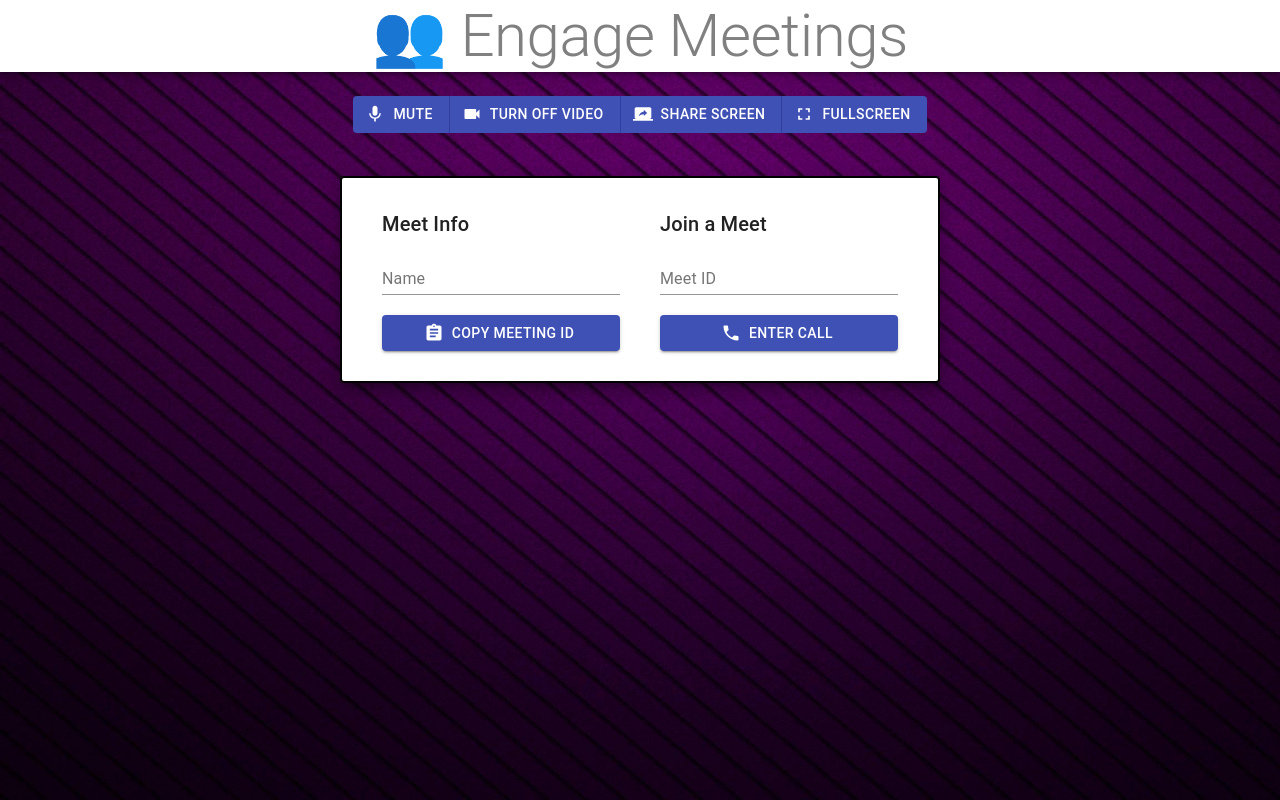
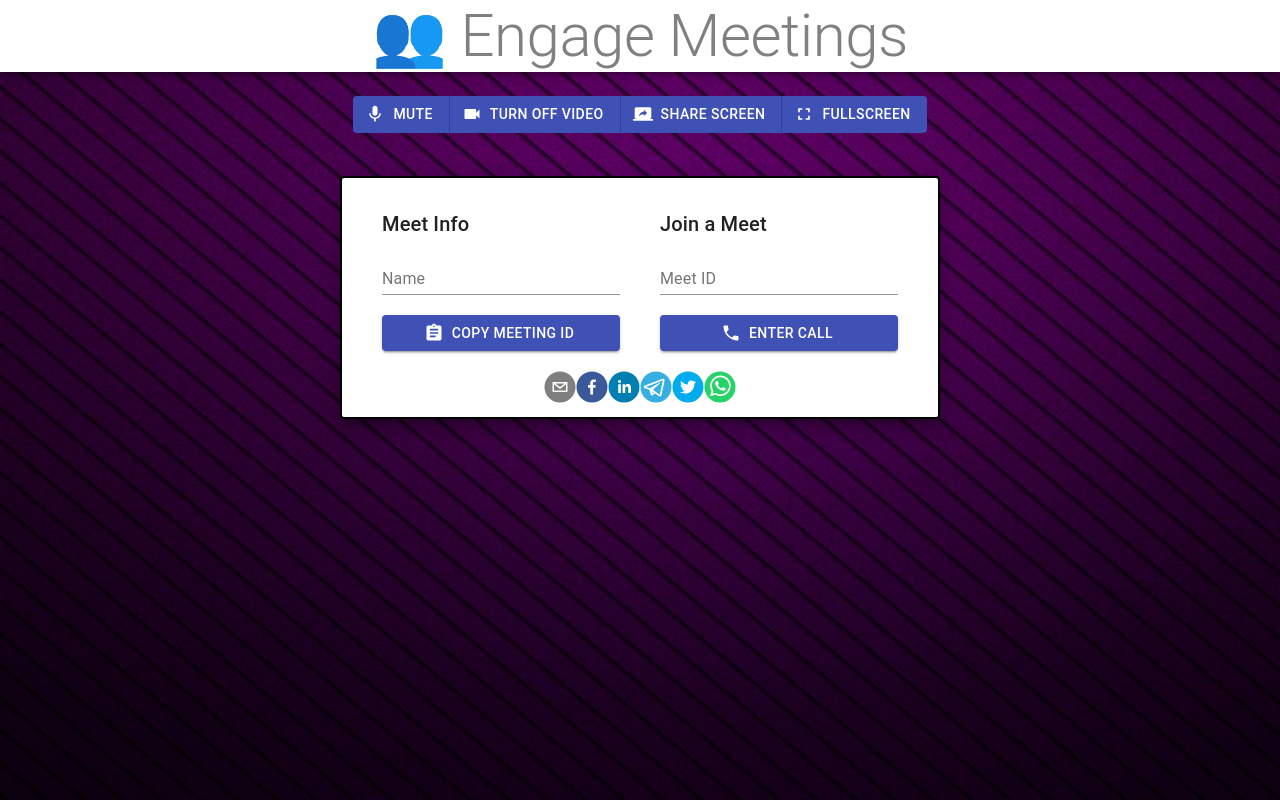
Before and after one commit to Disquita/Engage-Meets, a React (Create React App) app in the folder client/: page / in a window 1280 px wide. Built offline with nearby package versions, Linux system fonts and the light colour scheme; no server answers.

Commit message:
added share link feature

```diff
--- a/client/src/components/Options.jsx
+++ b/client/src/components/Options.jsx
@@ -5,11 +5,29 @@
 import CallEndIcon from '@material-ui/icons/CallEnd';
 import { makeStyles } from '@material-ui/core/styles';
 import { SocketContext } from '../SocketContext';
+import {
+  EmailShareButton,
+  FacebookShareButton,
+  LinkedinShareButton,
+  TelegramShareButton,
+  TwitterShareButton,
+  WhatsappShareButton,
+  EmailIcon,
+  FacebookIcon,
+  LinkedinIcon,
+  TelegramIcon,
+  TwitterIcon,
+  WhatsappIcon,
+} from "react-share";
 
 const useStyles = makeStyles((theme) => ({
     root: {
       display: 'flex',
       flexDirection: 'column',
+    },
+    shares: {
+      display: 'flex',
+      justifyContent: 'center',
     },
     gridContainer: {
       width: '100%',
@@ -41,7 +59,14 @@
     const { me, callAccepted, name, setName, callEnded, leaveCall, callUser } = useContext(SocketContext);
     const [idToCall, setIdToCall] = useState('');
     const classes = useStyles();
-
+    const [isCopied, setIsCopied] = useState(false);
+    const link="http://localhost:3000/";
+    const onCopyText = () => {
+      setIsCopied(true);
+      setTimeout(() => {
+        setIsCopied(false);
+      }, 1000);
+    };
     return (
         <Container className={classes.container}>
             <Paper elevation={10} className={classes.paper}>
@@ -50,10 +75,13 @@
                     <Grid item xs={12} md={6} className={classes.padding}>
                         <Typography gutterBottom variant="h6">Meet Info</Typography>
                         <TextField label="Name" value={name} onChange={(e) => setName(e.target.value)} fullWidth />
-                        <CopyToClipboard text={me} className={classes.margin}>
+                        <CopyToClipboard text={me} onCopy={onCopyText} className={classes.margin}>
+                          <div>
                             <Button variant="contained" color="primary" fullWidth startIcon={<Assignment fontSize="large" />}>
                             Copy Meeting ID
                             </Button>
+                            {isCopied?<span> Copied </span>:<span></span>}
+                          </div>
                         </CopyToClipboard>
                     </Grid>
                     <Grid item xs={12} md={6} className={classes.padding}>
@@ -83,6 +111,49 @@
                 </Grid>
                 </form>
                 {children}
+                <div className={classes.shares}>
+                  <EmailShareButton
+                      url={link}
+                      title={"Join my Call with code: " + String(me) +"\nLink: "}
+                    >
+                      <EmailIcon size={32} round={true} />
+                  </EmailShareButton>
+
+                  <FacebookShareButton
+                      url={link}
+                      title={"Join my Call with code: " + String(me) +"\nLink: "}
+                    >
+                      <FacebookIcon size={32} round={true} />
+                  </FacebookShareButton>
+
+                  <LinkedinShareButton
+                      url={link}
+                      title={"Join my Call with code: " + String(me) +"\nLink: "}
+                    >
+                      <LinkedinIcon size={32} round={true} />
+                  </LinkedinShareButton>
+
+                  <TelegramShareButton
+                      url={link}
+                      title={"Join my Call with code: " + String(me) +"\nLink: "}
+                    >
+                      <TelegramIcon size={32} round={true} />
+                  </TelegramShareButton>
+
+                  <TwitterShareButton
+                      url={link}
+                      title={"Join my Call with code: " + String(me) +"\nLink: "}
+                    >
+                      <TwitterIcon size={32} round={true} />
+                  </TwitterShareButton>
+
+                  <WhatsappShareButton
+                    url={link}
+                    title={"Join my Call with code: " + String(me) +"\nLink: "}
+                  >
+                    <WhatsappIcon size={32} round={true} />
+                  </WhatsappShareButton>
+                </div>
             </Paper>
         </Container>
     );
--- a/client/src/components/VideoPlayer.jsx
+++ b/client/src/components/VideoPlayer.jsx
@@ -11,6 +11,7 @@
 import ScreenShareIcon from '@material-ui/icons/ScreenShare';
 import StopScreenShareIcon from '@material-ui/icons/StopScreenShare';
 import FullscreenIcon from '@material-ui/icons/Fullscreen';
+
 
 const useStyles = makeStyles((theme) => ({
 
@@ -98,6 +99,7 @@
                       </Grid>
                       </Paper>
           )}
+
           </Grid>
             <ButtonGroup class="btn-toolbar" variant="contained" color="primary" aria-label="contained primary button group" className={classes.buttons}>
               <Button startIcon={myMicStatus ?<MicIcon />:<MicOffIcon />} onClick={() => updateMic()}>{myMicStatus ?<span>Mute</span>:<span>Unmute</span>}</Button>
--- a/package.json
+++ b/package.json
@@ -18,6 +18,7 @@
     "express": "^4.17.1",
     "react-copy-to-clipboard": "^5.0.3",
     "react-modal": "^3.14.3",
+    "react-share": "^4.4.0",
     "serve": "^11.3.2",
     "simple-peer": "^9.11.0",
     "socket.io": "^4.1.2",
```
Also changed, not shown: 1 other file (tests, documents, lock files or other folders).
